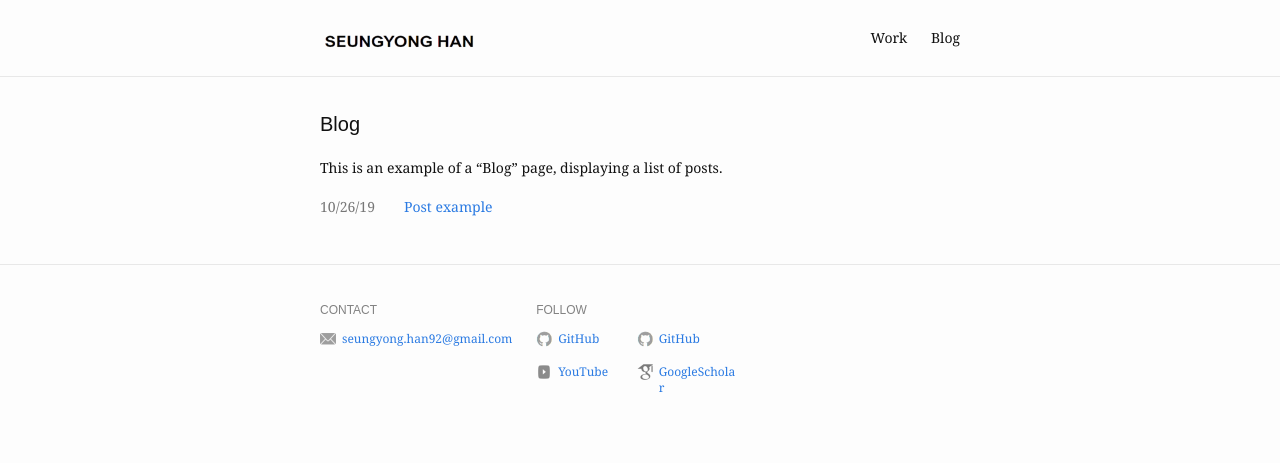
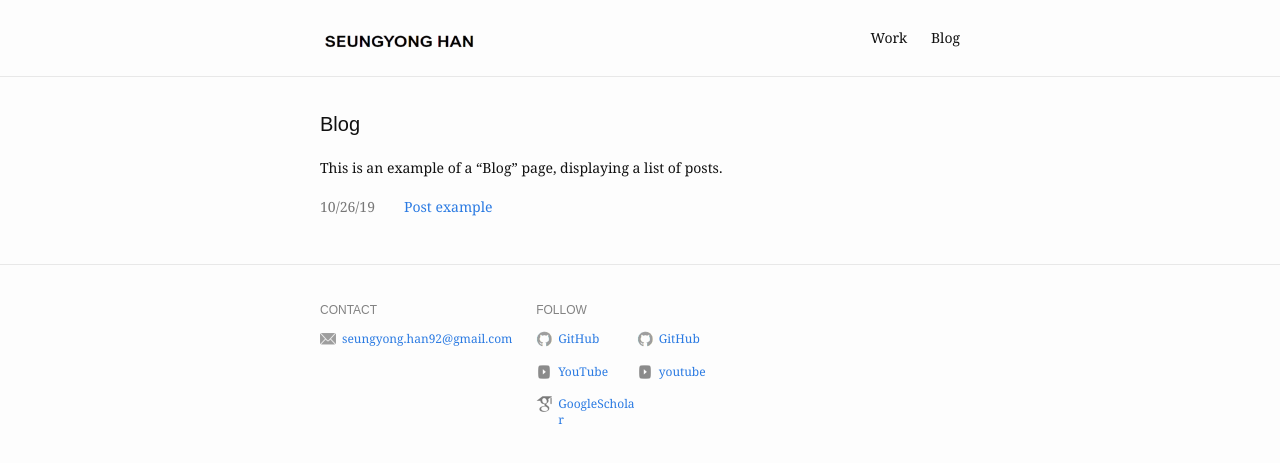
Before and after one commit to seungyong-han/seungyong-han.github.io, a Jekyll site: the page built from blog.md, in a window 1280 px wide. Shown: the top 463 px of the page. Built offline with Jekyll 4.4.1, drawn with Linux system fonts in a browser that asks for light colours.

Commit message:
Initial commit

```diff
--- a/_config.yml
+++ b/_config.yml
@@ -27,6 +27,8 @@ footer:
       link: https://github.com/seungyong-han
     - name: YouTube
       link: https://www.youtube.com/@HanSeungyong
+    - name: youtube
+      link: https://www.youtube.com/@HanSeungyong
     - name: GoogleScholar
       link: https://scholar.google.com/citations?user=fXESAT8AAAAJ&hl=ko
 
```
